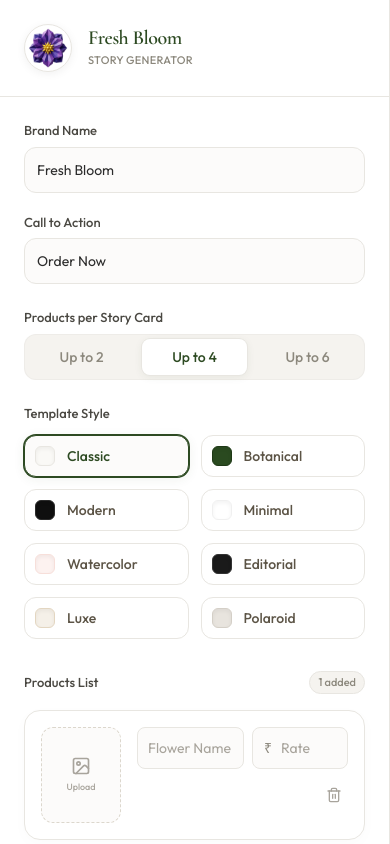
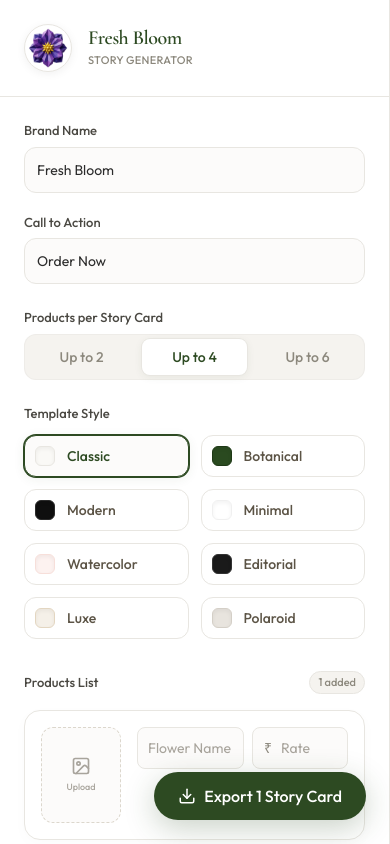
Before and after one commit to 9Logics/Custom-Floral-Story-Maker-for-Personal-Business, a React (Vite) app: page / in a window 390 px wide. Shown: the top 844 px of the page. Built offline with nearby package versions, Linux system fonts and the light colour scheme; a web font is replaced by a local one.

Commit message:
Make the export button fixed to the bottom right on mobile devices

```diff
--- a/src/App.jsx
+++ b/src/App.jsx
@@ -147,7 +147,7 @@ function App() {
       <div id="preview-pane" className="flex-1 md:overflow-y-auto p-4 py-12 md:p-12 relative flex flex-col items-center custom-scrollbar scroll-smooth">
 
         {/* Floating Export Button */}
-        <div className="sticky top-6 z-50 mb-10 self-end">
+        <div className="fixed bottom-6 right-6 md:sticky md:top-6 md:mb-10 z-[100] md:self-end">
           <button
             onClick={exportCards}
             disabled={isExporting}
```
